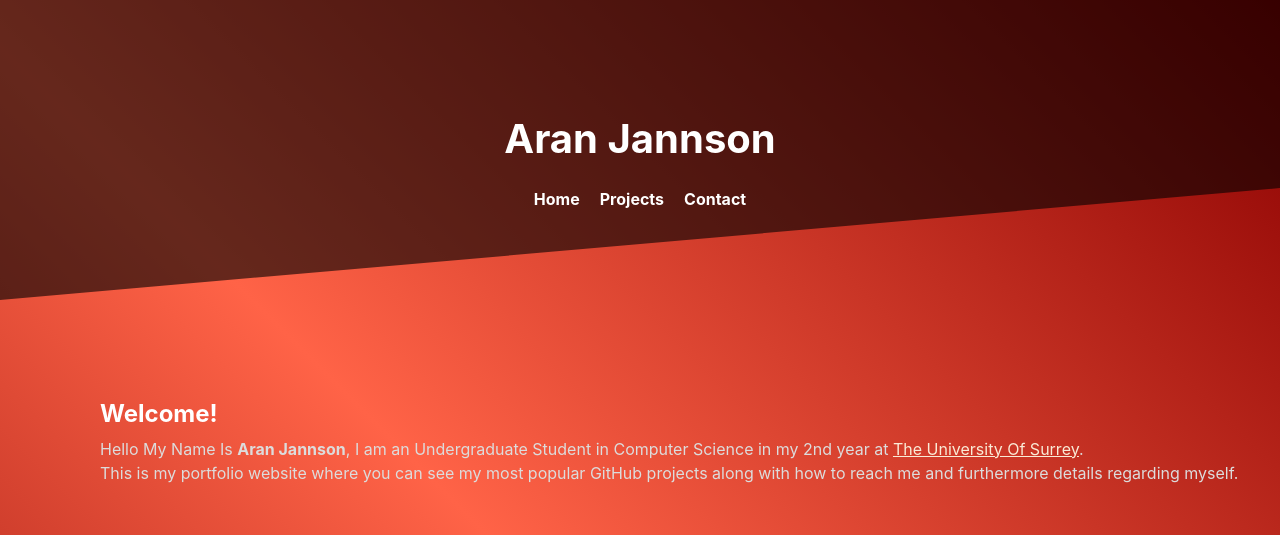
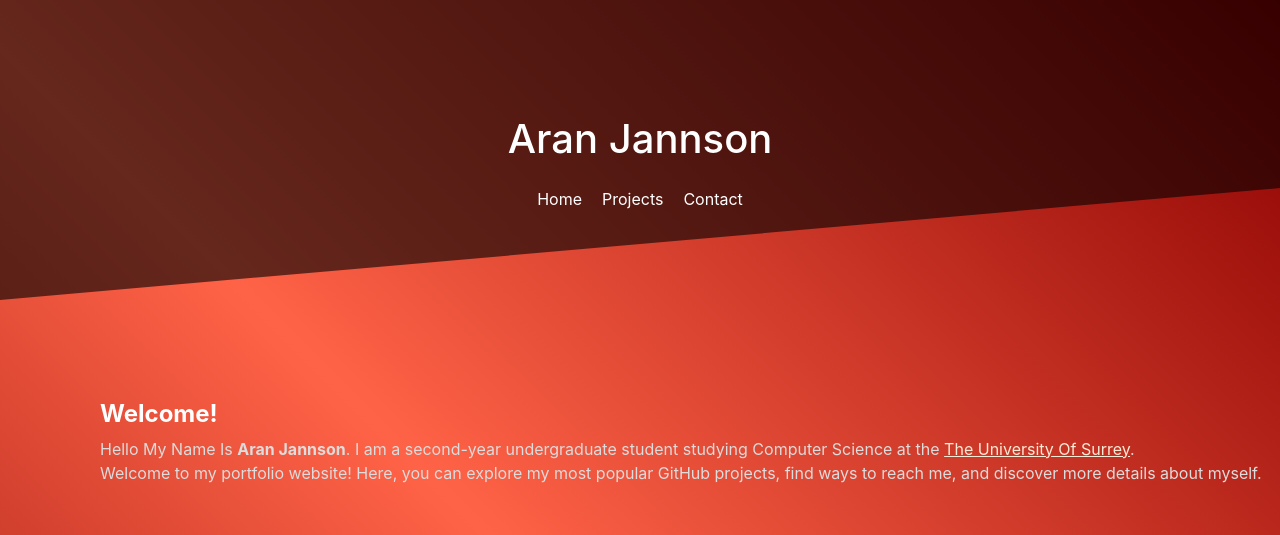
Before and after one commit to AranJannson/NuxtWebsite, a Nuxt app in the folder AranJannson/: page / in a window 1280 px wide. Shown: the top 535 px of the page. Built offline with nearby package versions, Linux system fonts and the light colour scheme.

Commit message:
Minor changes, error.vue worked on

```diff
--- a/AranJannson/assets/styles/main.scss
+++ b/AranJannson/assets/styles/main.scss
@@ -95,7 +95,7 @@ footer a {
   transition-duration: 0.2s;
 }
 footer a:hover {
-  color: #a10000;
+  color: #a14800;
   text-decoration: none;
 }
 .copy {
@@ -339,7 +339,7 @@ li {
 
     &:hover {
       cursor: pointer !important;
-      color: #910a41 !important;
+      color: #c53805 !important;
     }
   }
 }
@@ -364,7 +364,7 @@ li {
   z-index: -1;
 }
 
-.content {
+.header-content {
   position: absolute;
   top: 50%; // Vertically center content
   left: 50%;
--- a/AranJannson/components/Header.vue
+++ b/AranJannson/components/Header.vue
@@ -1,7 +1,7 @@
 <template>
   <div class="header">
     <div class="slanted"></div>
-    <div class="content">
+    <div class="header-content">
       <h1 style="text-align: center; color: white; font-family: 'Gill Sans', 'Gill Sans MT', Calibri, 'Trebuchet MS', sans-serif; padding-top: 20px;">
 
                <a style="color: white;  text-decoration: none;" href="/">Aran Jannson</a>
--- a/AranJannson/components/ProjectCarousel.vue
+++ b/AranJannson/components/ProjectCarousel.vue
@@ -8,7 +8,7 @@
         @touchend="handleTouchEnd"
     >
       <div v-for="(project, index) in projects" :key="index" class="slide">
-        <div class="project-details" style="background-color: rgba(255, 255, 255, 0.5);">
+        <div class="project-details">
           <h3><a :href="project.link" class="projectTitle">{{ project.name }}</a></h3>
           <p>{{ project.description }}</p>
           <a :href="project.link">
@@ -116,7 +116,7 @@ export default {
 
 .project-details {
   text-align: center;
-  background-color: #5ac2d9;
+  background-color: rgba(255, 255, 255, 0.5);
   padding: 10px;
   border-radius: 15px;
 }
--- a/AranJannson/error.vue
+++ b/AranJannson/error.vue
@@ -1,11 +1,16 @@
 <template>
-  <Header />
-  <div class="error-container" v-if="error.statusCode || error.message">
-    <h1>{{ error.statusCode }}</h1>
-    <p>{{ error.message }}</p>
-    <button @click="clearError">Clear errors</button>
+  <div class="error-page">
+    <Header/>
+    <div class="error-container" v-if="error.statusCode || error.message">
+      <h1>{{ error.statusCode }}</h1>
+      <p>{{ error.message }}</p>
+      <button @click="clearError">Home</button>
+    </div>
+    <Footer/>
   </div>
+
 </template>
+
 
 <script setup lang="ts">
 import { defineProps, ref } from 'vue';
@@ -16,7 +21,9 @@ const props = defineProps({
 
 const clearError = () => {
   // Functionality to clear errors and possibly redirect
-  clearError({ redirect: '/' });
+  const router = useRouter();
+  // Clear errors...
+  router.push('/'); // Redirect to '/'
 };
 </script>
 
@@ -38,15 +45,42 @@ p {
 }
 
 button {
-  padding: 8px 16px;
+  padding: 10px 20px; /* Adjust padding for the button */
   border: none;
-  background-color: #3498db;
+  background-color: #FF0000; /* Red color */
   color: white;
   cursor: pointer;
   transition: background-color 0.3s ease;
+  border-radius: 5px; /* Add some border radius for a rounded look */
+  font-size: 16px; /* Adjust font size */
 }
 
 button:hover {
-  background-color: #2980b9;
+  background-color: #CC0000; /* Darker shade on hover */
 }
+
+
+body, html {
+  margin: 0;
+  padding: 0;
+  box-sizing: border-box;
+}
+
+.error-page {
+  width: 100vw;
+  height: 100vh;
+  display: flex;
+  flex-direction: column;
+}
+
+.error-container {
+  flex: 1;
+  display: flex;
+  flex-direction: column;
+  align-items: center;
+  justify-content: center;
+  /* Rest of your styles */
+}
+
+
 </style>
--- a/AranJannson/pages/index.vue
+++ b/AranJannson/pages/index.vue
@@ -3,8 +3,8 @@
   <div class="welcomeBox" >
     <h2>Welcome!</h2>
 
-    <p style="color:gainsboro;">Hello My Name Is <b>Aran Jannson</b>, I am an Undergraduate Student in Computer Science in my 2nd year at <a href="https://www.surrey.ac.uk/" style="color:antiquewhite;">The University Of Surrey</a>.</p>
-    <p style="color:gainsboro;">This is my portfolio website where you can see my most popular GitHub projects along with how to reach me and furthermore details regarding myself.</p>
+    <p style="color:gainsboro;">Hello My Name Is <b>Aran Jannson</b>. I am a second-year undergraduate student studying Computer Science at the <a href="https://www.surrey.ac.uk/" style="color:antiquewhite;">The University Of Surrey</a>.</p>
+    <p style="color:gainsboro;">Welcome to my portfolio website! Here, you can explore my most popular GitHub projects, find ways to reach me, and discover more details about myself.</p>
   </div>
 
   <div>
```
Also changed, not shown: AranJannson/components/Footer.vue (+0 -8 lines).
